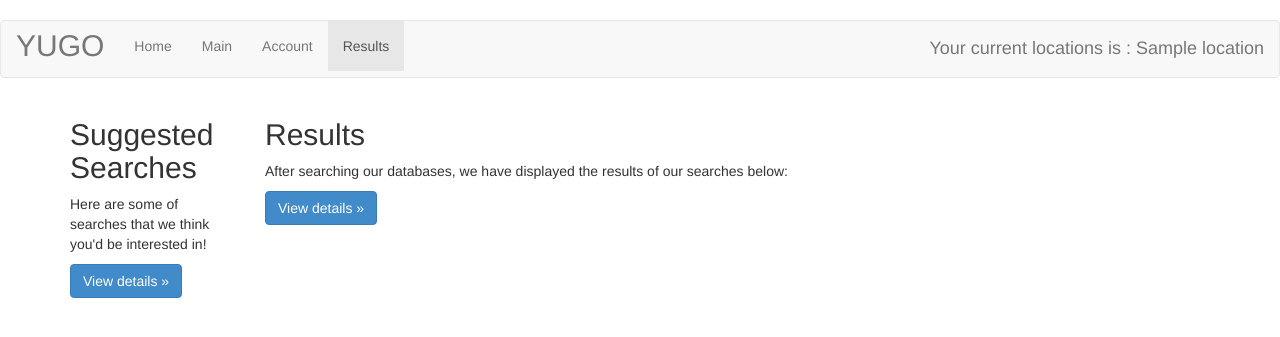
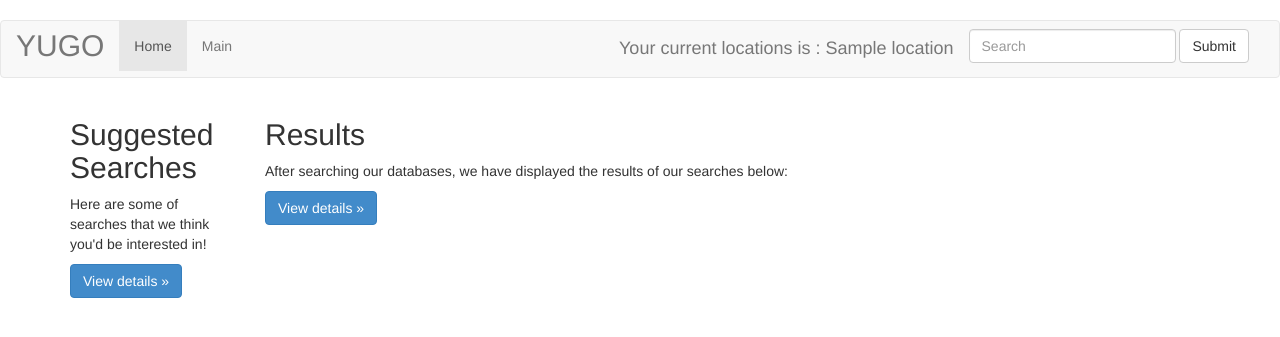
Before and after one commit to stuycs-softdev-fall-2013/proj2-pd7-04-yugo, a Flask app: template templates/results.html in a window 1280 px wide. Shown: the top 337 px of the page. Run offline with Flask 2, Linux system fonts and the light colour scheme; the template is opened without the code that fills it: most values are stand-ins (such as "Sample title", 1, 10 or a date in 2020).

Commit message:
Update results.html

```diff
--- a/templates/results.html
+++ b/templates/results.html
@@ -23,11 +23,15 @@
   <!-- Collect the nav links, forms, and other content for toggling -->
   <div class="collapse navbar-collapse" id="bs-example-navbar-collapse-1">
     <ul class="nav navbar-nav">
-      <li><a href="/">Home</a></li>
+      <li class="active"><a href="/">Home</a></li>
       <li><a href="/main">Main</a></li>
-      <li><a href="#">Account</a></li>
-      <li class="active"><a href="/results">Results</a></li>
     </ul>
+    <form class="navbar-form navbar-right" role="search">
+      <div class="form-group">
+        <input type="text" class="form-control" name="search"  placeholder="Search">
+      </div>
+      <button type="submit" class="btn btn-default">Submit</button>
+    </form>
     <ul class="navbar-text navbar-right">
       Your current locations is : {{location}}
     </ul>
```
